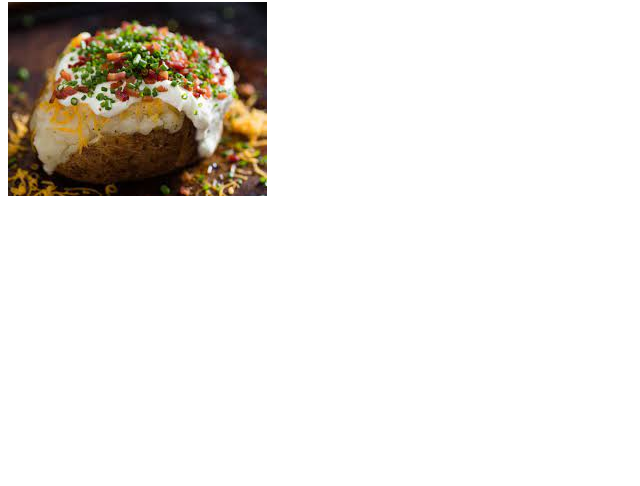
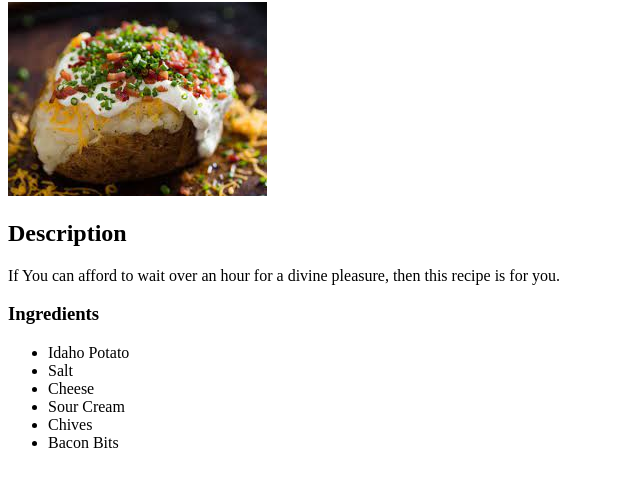
Before and after one commit to atgould/odin-recipes, a plain HTML site: page recipes/bakedpotato.html in a window 1280 px wide. Shown: the part 78-564 px from the top of the page, without its empty margins (0-640 px from the left). Drawn offline with Linux system fonts and the light colour scheme.

Commit message:
Add Content; bakedpotato.html
Added description and unordered list of ingredients

```diff
--- a/recipes/bakedpotato.html
+++ b/recipes/bakedpotato.html
@@ -9,5 +9,16 @@
 <body>
     <h1>A Hearty, Classic Baked Potato</h1>
      <img src="../images/bpmw.jpeg" alt=""Mouth-watering Baked Potato">
+     <h2>Description</h2>
+       <p>If You can afford to wait over an hour for a divine pleasure, then this recipe is for you.</p>
+       <h3>Ingredients</h3>
+         <ul>
+            <li>Idaho Potato</li>
+            <li>Salt</li>
+            <li>Cheese</li>
+            <li>Sour Cream</li>
+            <li>Chives</li>
+            <li>Bacon Bits</li>
+         </ul>
 </body>
 </html>
```
